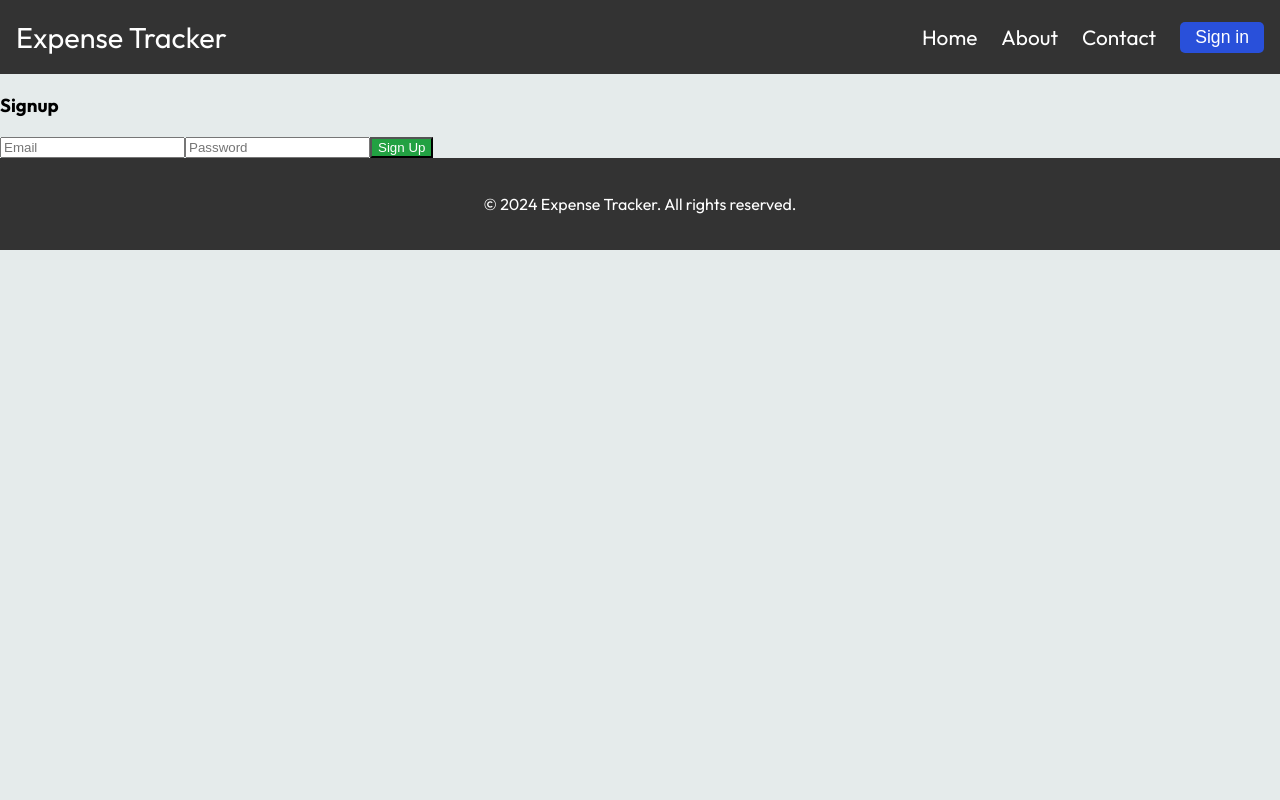
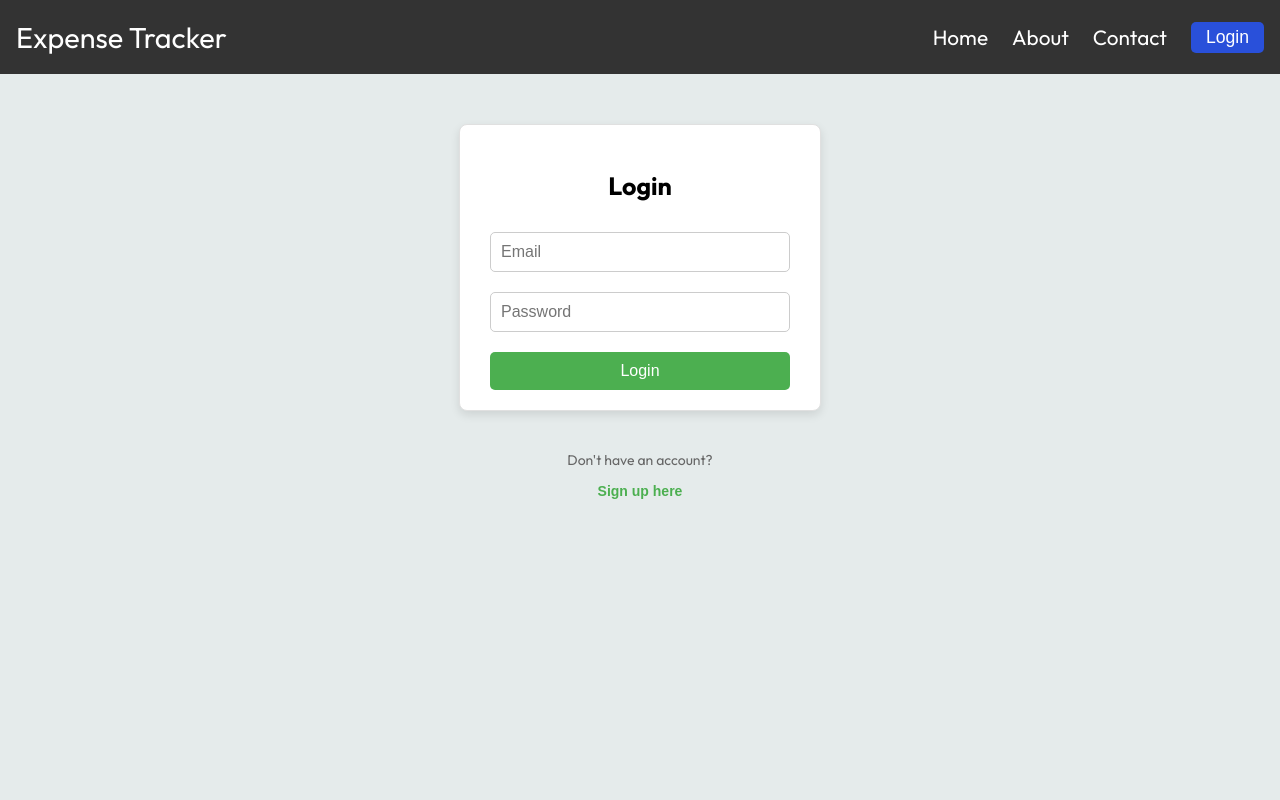
Before and after one commit to Kantisaranucheep/Expense_tracker, a React (Create React App) app in the folder frontend/: page /signin in a window 1280 px wide. Shown: the top 800 px of the page. Built offline with nearby package versions, Linux system fonts and the light colour scheme.

Commit message:
login signup ui

```diff
--- a/frontend/src/components/forms/Login.jsx
+++ b/frontend/src/components/forms/Login.jsx
@@ -1,5 +1,6 @@
 import React, {useState} from "react";
 import axios from "axios";
+import "../../styles/components/forms/Login.css";
 
 function Login(){
     const [email, setEmail] = useState("");
@@ -17,12 +18,15 @@ function Login(){
     }
 
     return (
+        <div className="login-container">
             <form onSubmit={handleLogin}>
                 <h3>Login</h3>
                 <input type="email" placeholder="Email" value={email} onChange={(e) => setEmail(e.target.value)} required />
                 <input type="password" placeholder="Password" value={password} onChange={(e) => setPassword(e.target.value)} required />
                 <button type="submit">Login</button>
             </form>
+        </div>
+
     );
 }
 
--- a/frontend/src/components/forms/Signup.jsx
+++ b/frontend/src/components/forms/Signup.jsx
@@ -1,5 +1,6 @@
 import React, {useState} from "react";
 import axios from "axios"
+import "../../styles/components/forms/Signup.css";
 
 function Signup(){
     const [email, setEmail] = useState("");
@@ -15,12 +16,15 @@ function Signup(){
         }
     }
     return (
-        <form onSubmit={handleSignup}>
-            <h3>Signup</h3>
-            <input type="email" placeholder="Email" value={email} onChange={(e) => setEmail(e.target.value)} required />
-            <input type="password" placeholder="Password" value={password} onChange={(e) => setPassword(e.target.value)} required />
-            <button type="submit">Sign Up</button>
-        </form>
+        <div className="signup-container">
+            <form onSubmit={handleSignup}>
+                <h3>Signup</h3>
+                <input type="email" placeholder="Email" value={email} onChange={(e) => setEmail(e.target.value)} required /><br/>
+                <input type="password" placeholder="Password" value={password} onChange={(e) => setPassword(e.target.value)} required /><br/>
+                <button type="submit">Sign Up</button>
+            </form>
+        </div>
+
     );
 }
 
--- a/frontend/src/components/layout/Navbar.jsx
+++ b/frontend/src/components/layout/Navbar.jsx
@@ -18,7 +18,7 @@ function Navbar(){
                     <Link to="/contact">Contact</Link>
                 </li>
                 <li>
-                    <Link to="/signin"><button className="Signin-Button">Sign in</button></Link>
+                    <Link to="/signin"><button className="Signin-Button">Login</button></Link>
                 </li>
             </ul>
         </nav>
--- a/frontend/src/pages/Signin.jsx
+++ b/frontend/src/pages/Signin.jsx
@@ -1,15 +1,38 @@
-import React from "react";
+import React, {useState} from "react";
 import Navbar from "../components/layout/Navbar";
 import Footer from "../components/layout/Footer";
 import Login from "../components/forms/Login";
 import Signup from "../components/forms/Signup";
+import "../styles/pages/Signin.css";
+
 function Signin() {
+    const [isLogin, setIsLogin] = useState(true);
     return (
         <>
         <Navbar/>
-        <div>
-            <Signup/>
-        </div>
+            <div className="auth-container">
+                {isLogin ? (
+                    <>
+                        <Login/>
+                        <p className="auth-toggle-text">
+                            Don't have an account?
+                        </p>
+                        <button className="auth-toggle-button" onClick={() => setIsLogin(false)}>
+                            Sign up here
+                        </button>
+                    </>
+                ):(
+                    <>
+                        <Signup/>
+                        <p className="auth-toggle-text">
+                            Already have an account?
+                        </p>
+                        <button className="auth-toggle-button" onClick={() => setIsLogin(true)}>
+                            Login here
+                        </button>
+                    </>
+                )}
+            </div>
         <Footer/>
         </>
     );
--- /dev/null
+++ b/frontend/src/styles/components/forms/Login.css
@@ -0,0 +1,60 @@
+.login-container {
+    display: flex;
+    justify-content: center;
+    align-items: center;
+    margin-bottom: 30px;
+}
+
+.login-container form {
+    background: #ffffff;
+    padding: 20px 30px;
+    border-radius: 8px;
+    border: 1px solid #e0e0e0;
+    box-shadow: 0 4px 10px rgba(0, 0, 0, 0.1);
+    text-align: center;
+    width: 300px;
+}
+
+.login-container form h3 {
+    margin-bottom: 20px;
+    font-size: 25px;
+}
+
+.login-container form input {
+    width: 100%;
+    padding: 10px;
+    margin: 10px 0;
+    border: 1px solid #ccc;
+    border-radius: 5px;
+    font-size: 16px;
+    box-sizing: border-box;
+}
+
+.login-container form input:focus {
+    outline: none;
+    border-color: #4caf50;
+    box-shadow: 0 0 5px rgba(76, 175, 80, 0.5);
+}
+
+.login-container form button {
+    width: 100%;
+    background-color: #4caf50;
+    color: #ffffff;
+    border: none;
+    padding: 10px;
+    font-size: 16px;
+    border-radius: 5px;
+    cursor: pointer;
+    margin-top: 10px;
+    transition: background-color 0.3s ease;
+}
+
+.login-container form button:hover {
+    background-color: #45a049;
+}
+
+@media (max-width: 768px) {
+    .login-containerr form {
+        width: 90%;
+    }
+}
--- /dev/null
+++ b/frontend/src/styles/components/forms/Signup.css
@@ -0,0 +1,60 @@
+.signup-container {
+    display: flex;
+    justify-content: center;
+    align-items: center;
+    margin-bottom: 30px;
+}
+
+.signup-container form {
+    background: #ffffff;
+    padding: 20px 30px;
+    border-radius: 8px;
+    border: 1px solid #e0e0e0;
+    box-shadow: 0 4px 10px rgba(0, 0, 0, 0.1);
+    text-align: center;
+    width: 300px;
+}
+
+.signup-container form h3 {
+    margin-bottom: 20px;
+    font-size: 25px;
+}
+
+.signup-container form input {
+    width: 100%;
+    padding: 10px;
+    margin: 10px 0;
+    border: 1px solid #ccc;
+    border-radius: 5px;
+    font-size: 16px;
+    box-sizing: border-box;
+}
+
+.signup-container form input:focus {
+    outline: none;
+    border-color: #4caf50;
+    box-shadow: 0 0 5px rgba(76, 175, 80, 0.5);
+}
+
+.signup-container form button {
+    width: 100%;
+    background-color: #4caf50;
+    color: #ffffff;
+    border: none;
+    padding: 10px;
+    font-size: 16px;
+    border-radius: 5px;
+    cursor: pointer;
+    margin-top: 10px;
+    transition: background-color 0.3s ease;
+}
+
+.signup-container form button:hover {
+    background-color: #45a049;
+}
+
+@media (max-width: 768px) {
+    .signup-container form {
+        width: 90%;
+    }
+}
--- /dev/null
+++ b/frontend/src/styles/pages/Signin.css
@@ -0,0 +1,27 @@
+.auth-container {
+    display: flex;
+    flex-direction: column;
+    align-items: center;
+    margin-top: 50px;
+    height: 100vh;
+}
+
+.auth-toggle-text {
+    margin-top: 10px;
+    font-size: 14px;
+    color: #666;
+}
+
+.auth-toggle-button {
+    background: none;
+    border: none;
+    color: #4caf50;
+    cursor: pointer;
+    font-weight: bold;
+    font-size: 14px;
+    padding: 0;
+}
+
+.auth-toggle-button:hover {
+    text-decoration: underline;
+}
```
Also changed, not shown: 2 other files (tests, documents, lock files or other folders). Lines whose indentation alone changed are shown as unchanged.
